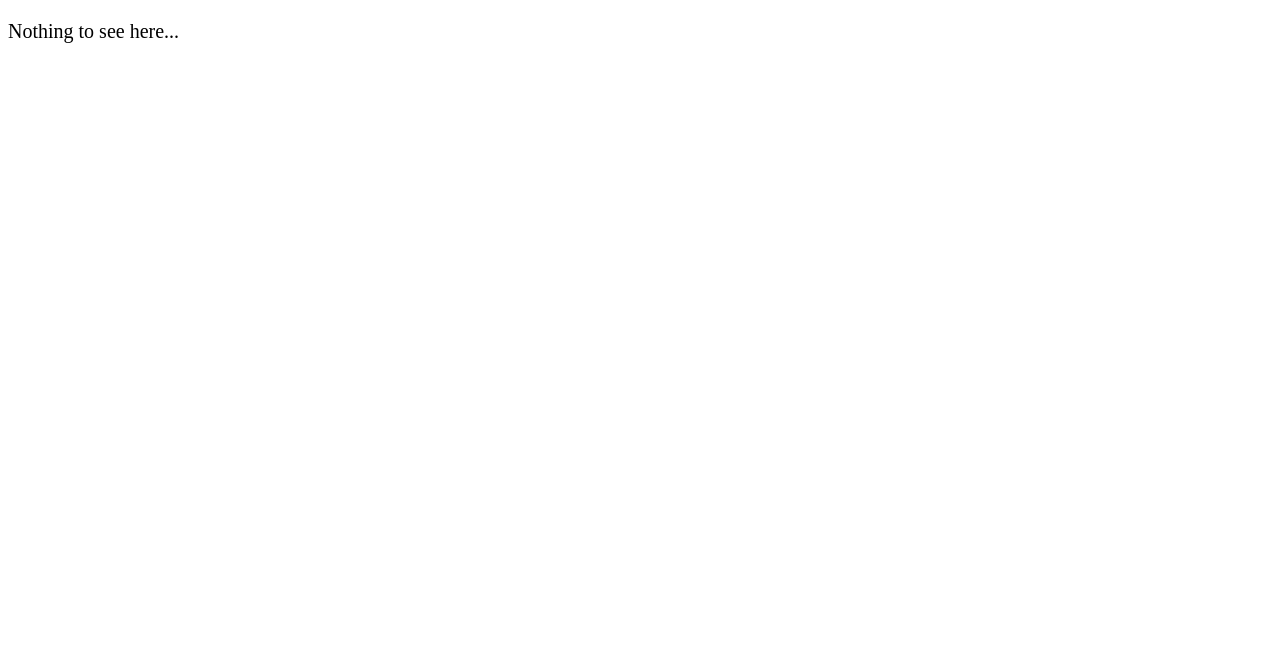
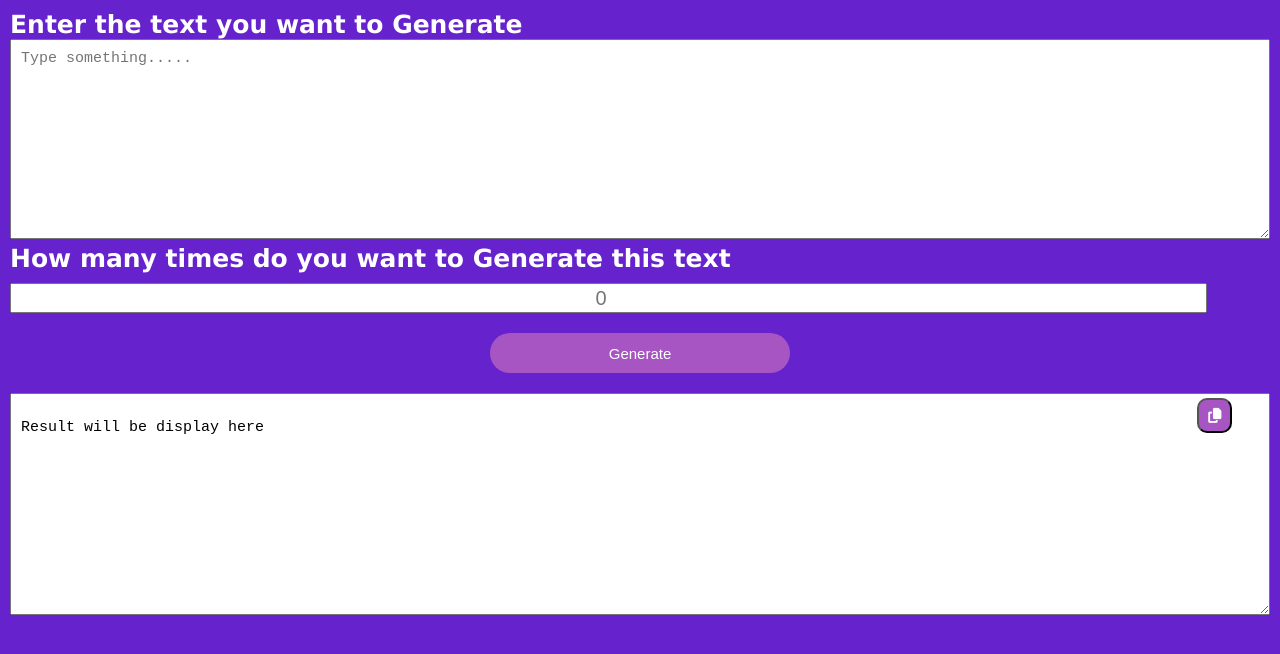
Before and after one commit to lucid-techwrld/textGenerator, a plain HTML site: page index.html in a window 1280 px wide. Drawn offline with Linux system fonts and the light colour scheme.

Commit message:
textGenerator

```diff
--- a/index.html
+++ b/index.html
@@ -3,7 +3,7 @@
 <head>
   <meta charset="UTF-8">
   <meta http-equiv="X-UA-Compatible" content="IE=Edge">
-  <meta name="viewport" content="width=device-width, initial-scale=1">
+  <meta name="viewport" content="width=device-width, initial-scale=1 user-scalable=no">
 
   <title>HTML</title>
 
@@ -11,12 +11,24 @@
 
 
   <!-- Custom Styles -->
+  <link rel="stylesheet" href="https://cdnjs.cloudflare.com/ajax/libs/font-awesome/6.5.0/css/all.min.css">
   <link rel="stylesheet" href="style.css">
 </head>
 
 <body>
-  <p>Nothing to see here...</p>
-  <!-- Project -->
+  <div class="container">
+    <h1>Enter the text you want to Generate</h1>
+    <textarea name="textToGenerate" id="textToGenerate" cols="55" rows="10" placeholder="Type something....."></textarea>
+    <h2>How many times do you want to Generate this text</h2>
+    <input type="number" id="numToGenerate" class="num" placeholder="0"><br>
+    <div class="btn">
+      <button id="generateText" onclick="generateText()" class="generate">Generate</button>
+    </div>
+    <div class="result">
+      <button id="copyIcon" class="icon"><i class="fas fa-copy"></i></button>
+      <textarea name="result" id="result" cols="30" rows="10" readonly>Result will be display here</textarea>
+    </div>
+  </div>
   <script src="main.js"></script>
 </body>
 </html>
--- a/main.js
+++ b/main.js
@@ -1 +1,29 @@
-console.log('Hello World!');
+
+
+function generateText() {
+  let text = document.getElementById('textToGenerate').value;
+  const num = document.getElementById('numToGenerate').value;
+  let output = ""; // Reset output each time the function runs
+
+  for (let i = 0; i < num; i++) {
+    output += text + "\n";
+  }
+
+  document.getElementById('result').textContent = output; // Use innerHTML to interpret the <br> tags
+}
+
+document.getElementById("copyIcon").addEventListener("click", function() {
+    // Select the text field
+    var text = document.getElementById("result");
+
+    // Select the text inside the input field
+    text.select();
+    text.setSelectionRange(0, 99999); // For mobile devices
+
+    // Copy the text inside the input field
+    navigator.clipboard.writeText(text.value).then(function() {
+        alert("Text copied to clipboard!");
+    }).catch(function(error) {
+        alert("Failed to copy text: " + error);
+    });
+});
--- a/style.css
+++ b/style.css
@@ -1,3 +1,97 @@
+*{
+  margin: 0;
+  padding: 0;
+  box-sizing: border-box;
+}
 body {
     font-size: 15pt;
+    font-family: Verdana, Geneva, Tahoma, sans-serif;
+    height: 100vh;
+    background-color: #6622CC;
+    padding: 5px;
+    width: 100%;
+    padding: 10px;
 }
+
+.container {
+  position: relative;
+  display: block;
+  width: 100%;
+}
+h1 {
+  font-size: 25px;
+  color: #fff;
+  font-weight: bold;
+}
+
+h2 {
+  font-size: 25px;
+  color: #fff;
+  font-weight: bold;
+}
+
+input {
+  width: 95%;
+  height: 30px;
+  color: black;
+  font-size: 20px;
+  text-align: center;
+  margin-top: 10px;
+}
+
+textarea {
+  font-size: 15px;
+  width: 100%;
+  height: 200px;
+  padding: 10px;
+}
+
+.btn {
+  display: flex;
+  align-items: center;
+  justify-content: center;
+  width: 100%;
+  margin-top: 20px;
+}
+.generate {
+  width: 300px;
+  height: 40px;
+  background-color: #A755C2;
+  color: #fff;
+  font-size: 15px;
+  border-radius: 30px;
+  border: none;
+}
+
+.result {
+  width: 100%;
+  height: auto;
+  position: relative;
+  margin-top: 20px;
+}
+
+#result {
+  position: absolute;
+  font-size: 15px;
+  width: 100%;
+  height: auto;
+  user-select: none;
+  padding: 25px 10px;
+}
+
+.icon {
+  position: absolute;
+  top: 10%;
+  right: 3%;
+  z-index: 9;
+  margin-top: 5px;
+  width: 35px;
+  height: 35px;
+  background-color: #A755C2;
+  border-radius: 10px;
+}
+
+.icon i{
+  font-size: 15px;
+  color: #fff;
+}
```
